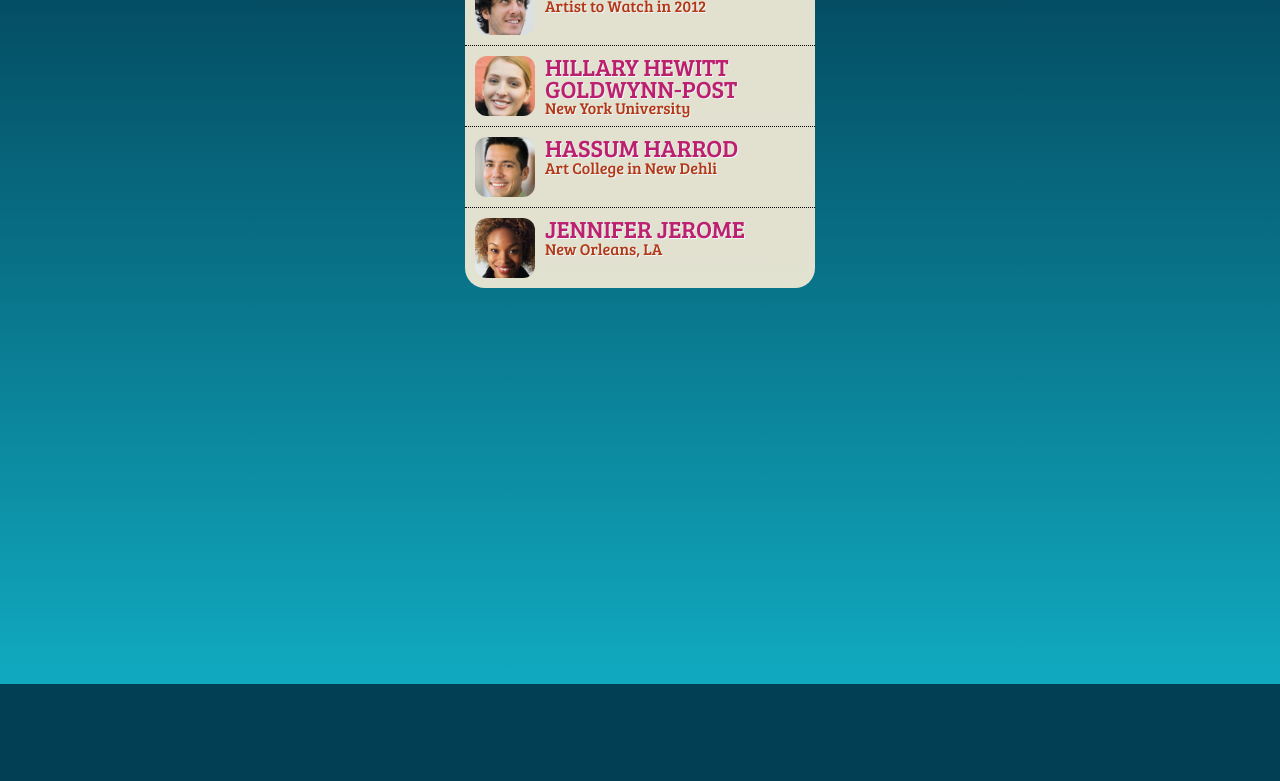
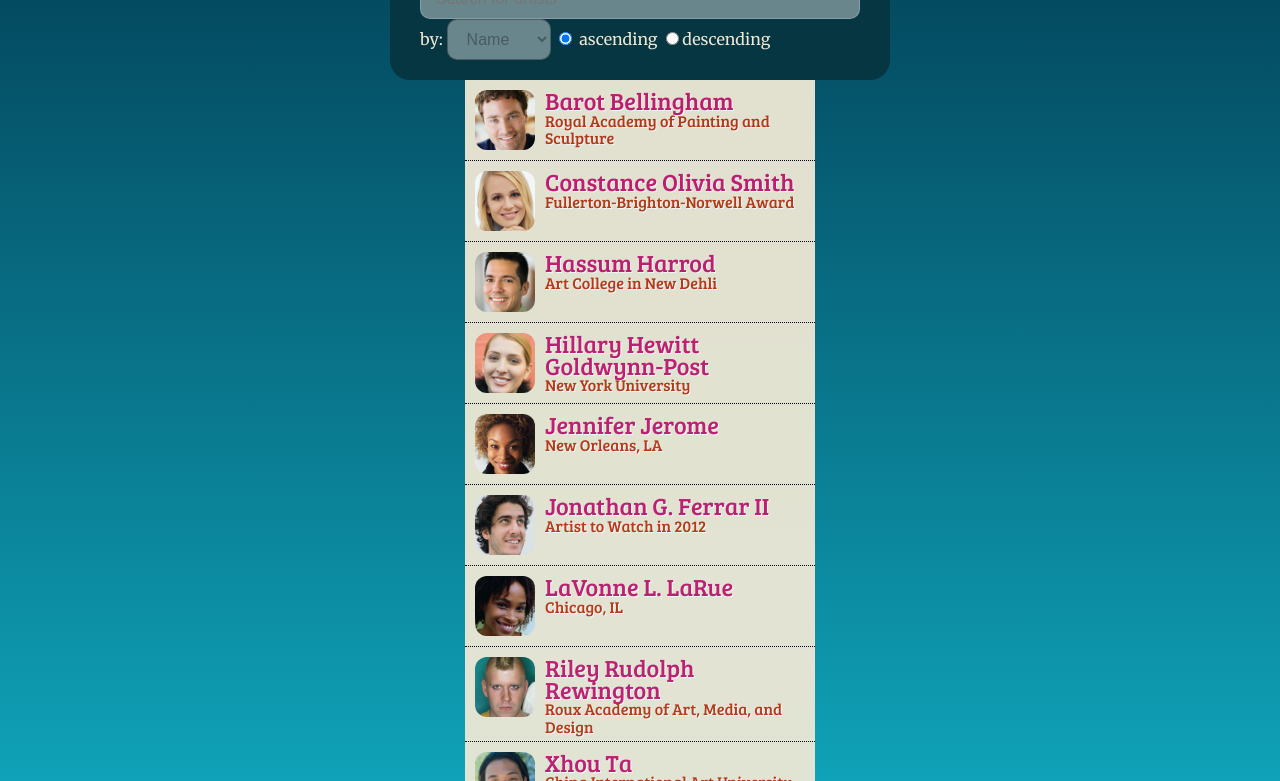
Before and after one commit to tonycchung/AngularJS-Lynda, a plain HTML site: page 1/index.html in a window 1280 px wide. Shown: the part 116-897 px from the top of the page. Before the commit the page ends 800 px from the top, so only its background shows below. Drawn offline with Linux system fonts and the light colour scheme; a web font is replaced by a local one.

Commit message:
Add data binding to input fields through filters

```diff
--- a/1/index.html
+++ b/1/index.html
@@ -8,13 +8,34 @@
   <link rel="stylesheet" href="css/style.css">
 </head>
 <body>
+<div class="main" ng-controller = "MyController">
 
-<div class="main" ng-controller = "MyController">
+  <div class="search">
+    <h1>Artist Directory</h1>
+    <label>search: </label>
+    <input ng-model="query" placeholder="Search for artists" autofocus>
+
+    <label class="formgroup">by:
+      <select ng-model="artistOrder">
+        <option value="name">Name</option>
+        <option value="reknown">Reknown</option>
+      </select>
+    </label>
+
+    <label class="formgroup">
+      <input type="radio" ng-model="direction" name="direction" checked>
+      ascending
+    </label>
+    <label class="formgroup">
+      <input type="radio" ng-model="direction" name="direction" value="reverse">descending
+    </label>
+
+  </div>
   <ul class="artistlist">
-    <li class="artist cf" ng-repeat="item in artists | limitTo: 5">
+    <li class="artist cf" ng-repeat="item in artists | filter: query | orderBy: artistOrder:direction">
       <img ng-src="images/{{item.shortname}}_tn.jpg" alt="Photo of {{item.name}}">
       <div class="info">
-        <h2>{{item.name | uppercase}}</h2>
+        <h2>{{item.name}}</h2>
         <h3>{{item.reknown}}</h3>
       </div>
     </li>
--- a/1/js/controllers.js
+++ b/1/js/controllers.js
@@ -3,5 +3,6 @@ var myApp = angular.module('myApp', []);
 myApp.controller('MyController', ['$scope', '$http', function($scope, $http) {
   $http.get('js/data.json').success(function(data) {
     $scope.artists = data;
+    $scope.artistOrder = 'name';
   });
 }]);
```
